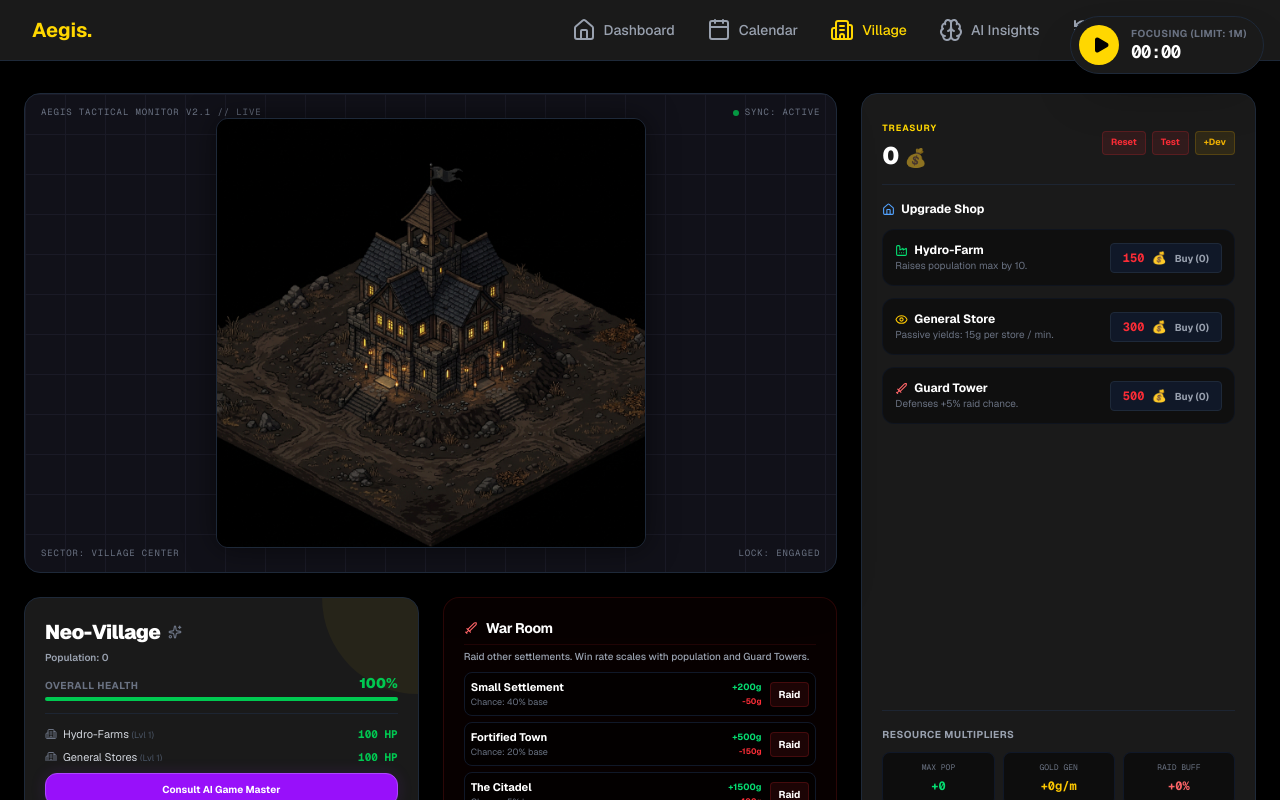
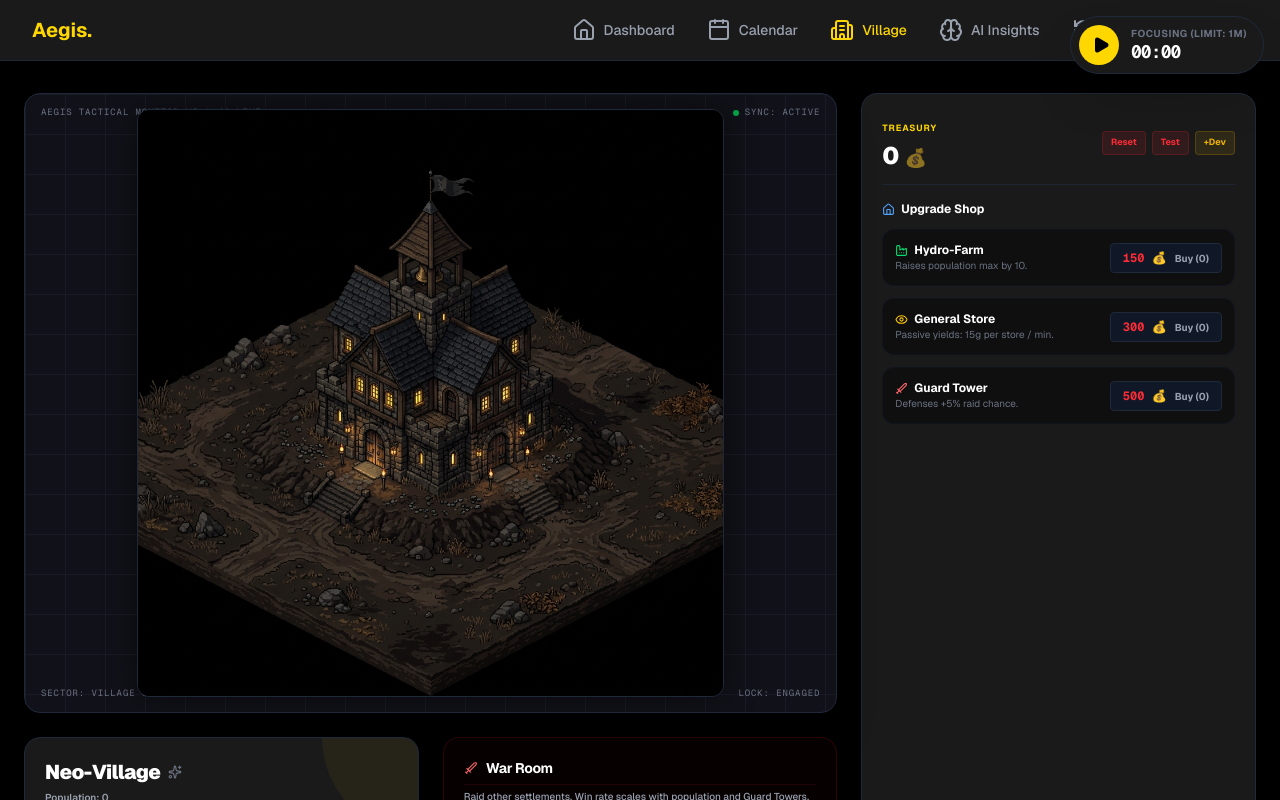
Before and after one commit to JaidevKaleeswaran/TaskTrackerSanctum, a Next.js app in the folder Desktop/TaskTrackHackathon/burnout-app/: page /game in a window 1280 px wide. Shown: the top 800 px of the page. Built offline with nearby package versions, Linux system fonts and the light colour scheme.

Commit message:
style: upscale game canvas height to 620px and adjust Upgrade Shop min-height to match

```diff
--- a/Desktop/TaskTrackHackathon/burnout-app/src/app/game/page.tsx
+++ b/Desktop/TaskTrackHackathon/burnout-app/src/app/game/page.tsx
@@ -136,7 +136,7 @@ export default function GameTab() {
         {/* Left Column: Visual Map (Top) & Status + Raids Panels (Bottom) */}
         <div className="xl:col-span-8 flex flex-col gap-6">
           {/* Visual Engine (Top Canvas) */}
-          <main className="w-full h-[480px] relative">
+          <main className="w-full h-[620px] relative">
             <VillageCanvas />
           </main>
 
@@ -294,7 +294,7 @@ export default function GameTab() {
         {/* Right Column: Treasury & Upgrade Shop */}
         <div className="xl:col-span-4 flex flex-col gap-6">
 
-          <div className="bg-surface rounded-2xl p-5 border border-gray-800 shadow-xl flex flex-col justify-between h-full min-h-[734px]">
+          <div className="bg-surface rounded-2xl p-5 border border-gray-800 shadow-xl flex flex-col justify-between h-full min-h-[874px]">
             <div>
               <div className="flex items-center justify-between mb-4 border-b border-gray-800/80 pb-3">
                 <div>
--- a/Desktop/TaskTrackHackathon/burnout-app/src/components/VillageCanvas.tsx
+++ b/Desktop/TaskTrackHackathon/burnout-app/src/components/VillageCanvas.tsx
@@ -49,7 +49,7 @@ export default function VillageCanvas() {
   }
 
   return (
-    <div className="relative w-full h-[480px] bg-[#111119] bg-[linear-gradient(to_right,#1a1a26_1px,transparent_1px),linear-gradient(to_bottom,#1a1a26_1px,transparent_1px)] bg-[size:2.5rem_2.5rem] border border-gray-800 rounded-2xl overflow-hidden shadow-2xl flex items-center justify-center">
+    <div className="relative w-full h-[620px] bg-[#111119] bg-[linear-gradient(to_right,#1a1a26_1px,transparent_1px),linear-gradient(to_bottom,#1a1a26_1px,transparent_1px)] bg-[size:2.5rem_2.5rem] border border-gray-800 rounded-2xl overflow-hidden shadow-2xl flex items-center justify-center">
       {/* Corner HUD labels */}
       <div className="absolute top-3 left-4 text-[9px] font-mono text-gray-500 uppercase tracking-widest pointer-events-none select-none">
         Aegis Tactical Monitor v2.1 // Live
@@ -87,7 +87,7 @@ export default function VillageCanvas() {
       `}</style>
 
       {/* Locked Map Container - 1:1 aspect ratio ensures building coordinates never shift or drift */}
-      <div className="relative aspect-square h-[90%] max-h-full mx-auto flex items-center justify-center">
+      <div className="relative aspect-square h-[95%] max-h-full mx-auto flex items-center justify-center">
         <img
           src={currentStageImage}
           alt="Village Map Stage"
```
